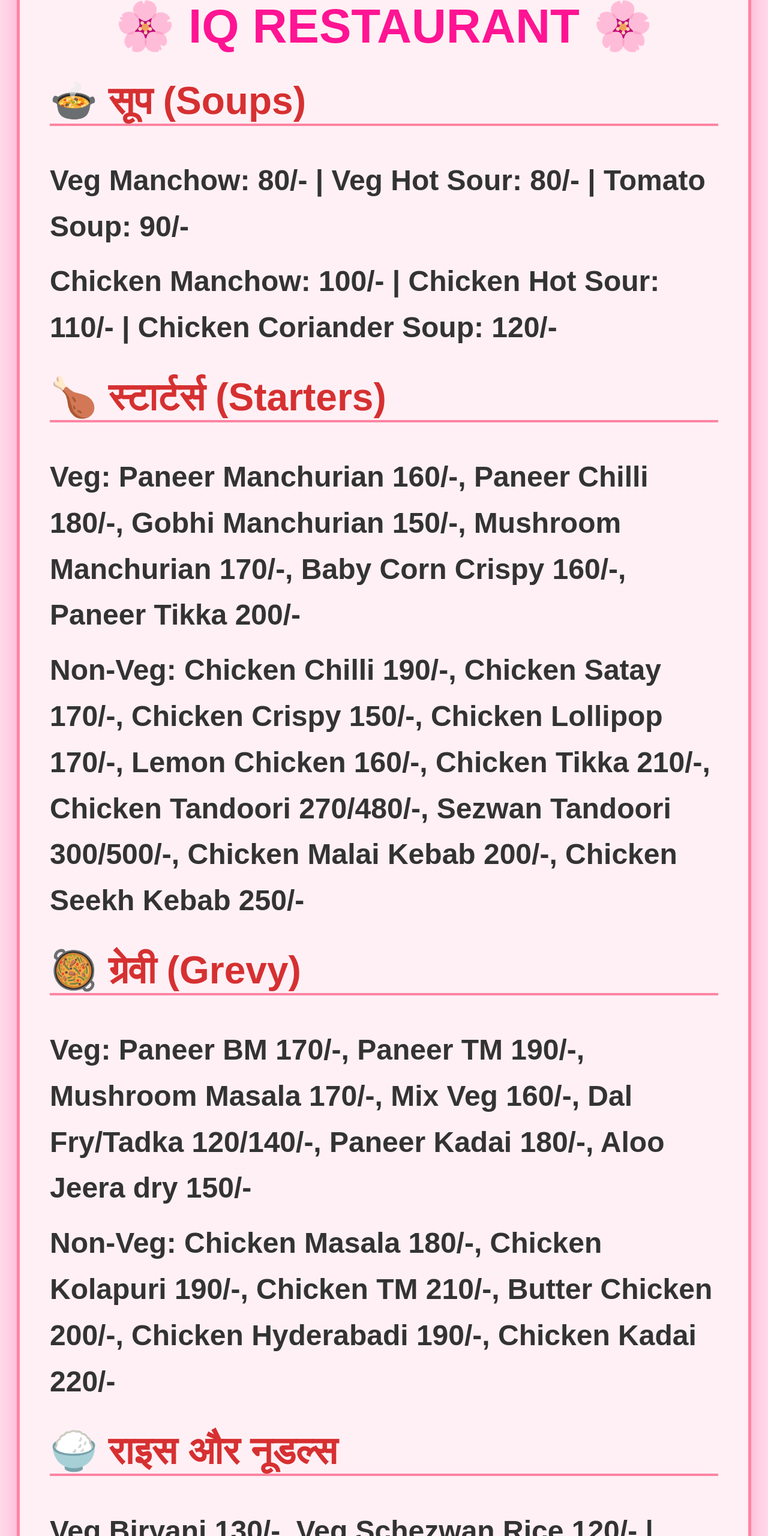
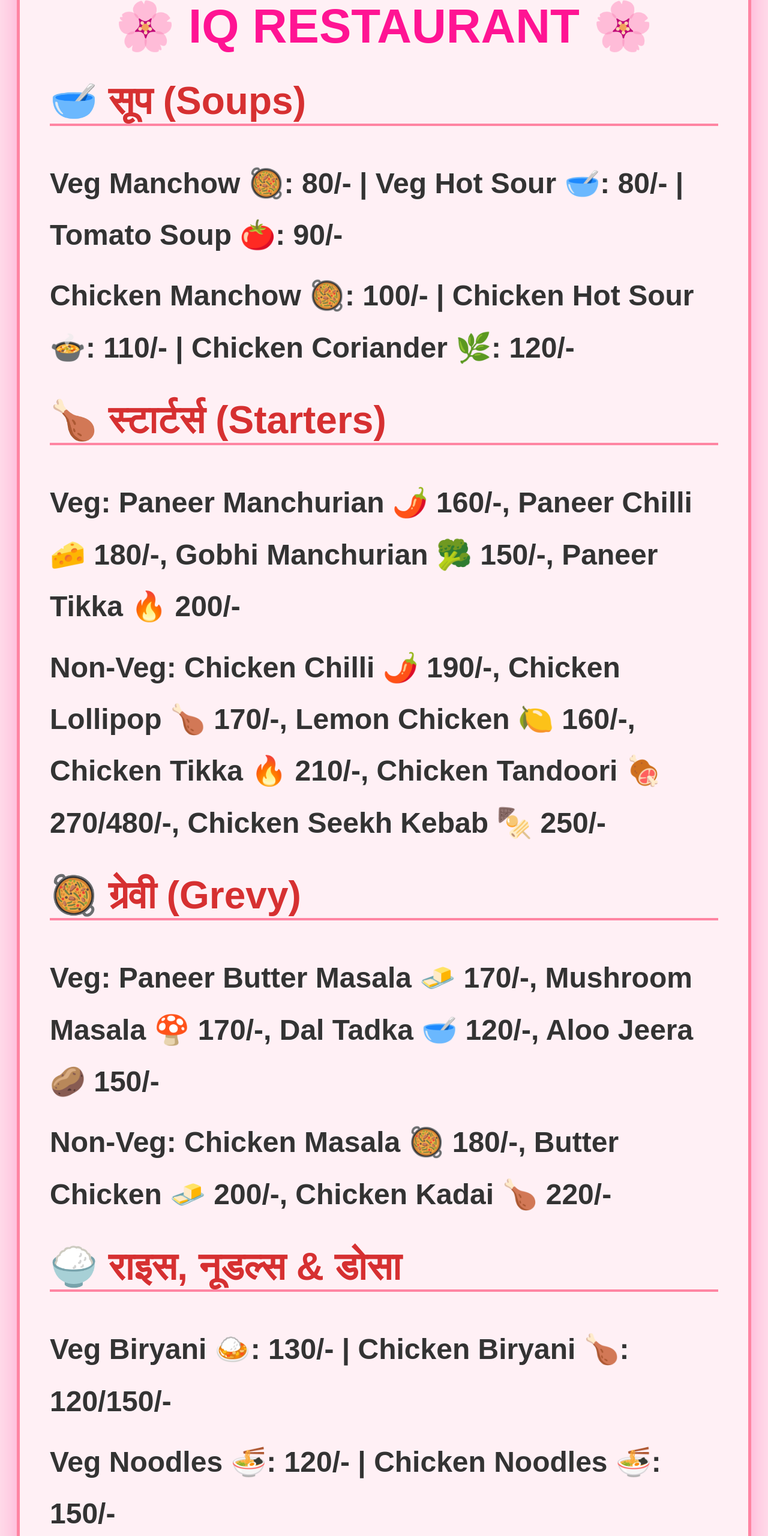
Before and after one commit to Aryan-Bhaiya-Priyanka/my-restaurant-website, a plain HTML site: page index.html in a window 1280 px wide. Shown: the part 140-2700 px from the top of the page at 60% size. Drawn offline with Linux system fonts and the light colour scheme.

Commit message:
पिंक थीम और इमोजी के साथ मेनू अपडेट

```diff
--- a/index.html
+++ b/index.html
@@ -10,24 +10,25 @@
     <div class="menu-container">
         <h1 class="flower-title">🌸 IQ RESTAURANT 🌸</h1>
 
-        <h2>🍲 सूप (Soups)</h2>
-        <p>Veg Manchow: 80/- | Veg Hot Sour: 80/- | Tomato Soup: 90/-</p>
-        <p>Chicken Manchow: 100/- | Chicken Hot Sour: 110/- | Chicken Coriander Soup: 120/-</p>
+        <h2>🥣 सूप (Soups)</h2>
+        <p>Veg Manchow 🥘: 80/- | Veg Hot Sour 🥣: 80/- | Tomato Soup 🍅: 90/-</p>
+        <p>Chicken Manchow 🥘: 100/- | Chicken Hot Sour 🍲: 110/- | Chicken Coriander 🌿: 120/-</p>
 
         <h2>🍗 स्टार्टर्स (Starters)</h2>
-        <p><b>Veg:</b> Paneer Manchurian 160/-, Paneer Chilli 180/-, Gobhi Manchurian 150/-, Mushroom Manchurian 170/-, Baby Corn Crispy 160/-, Paneer Tikka 200/-</p>
-        <p><b>Non-Veg:</b> Chicken Chilli 190/-, Chicken Satay 170/-, Chicken Crispy 150/-, Chicken Lollipop 170/-, Lemon Chicken 160/-, Chicken Tikka 210/-, Chicken Tandoori 270/480/-, Sezwan Tandoori 300/500/-, Chicken Malai Kebab 200/-, Chicken Seekh Kebab 250/-</p>
+        <p><b>Veg:</b> Paneer Manchurian 🌶️ 160/-, Paneer Chilli 🧀 180/-, Gobhi Manchurian 🥦 150/-, Paneer Tikka 🔥 200/-</p>
+        <p><b>Non-Veg:</b> Chicken Chilli 🌶️ 190/-, Chicken Lollipop 🍗 170/-, Lemon Chicken 🍋 160/-, Chicken Tikka 🔥 210/-, Chicken Tandoori 🍖 270/480/-, Chicken Seekh Kebab 🍢 250/-</p>
 
         <h2>🥘 ग्रेवी (Grevy)</h2>
-        <p><b>Veg:</b> Paneer BM 170/-, Paneer TM 190/-, Mushroom Masala 170/-, Mix Veg 160/-, Dal Fry/Tadka 120/140/-, Paneer Kadai 180/-, Aloo Jeera dry 150/-</p>
-        <p><b>Non-Veg:</b> Chicken Masala 180/-, Chicken Kolapuri 190/-, Chicken TM 210/-, Butter Chicken 200/-, Chicken Hyderabadi 190/-, Chicken Kadai 220/-</p>
+        <p><b>Veg:</b> Paneer Butter Masala 🧈 170/-, Mushroom Masala 🍄 170/-, Dal Tadka 🥣 120/-, Aloo Jeera 🥔 150/-</p>
+        <p><b>Non-Veg:</b> Chicken Masala 🥘 180/-, Butter Chicken 🧈 200/-, Chicken Kadai 🍗 220/-</p>
 
-        <h2>🍚 राइस और नूडल्स</h2>
-        <p>Veg Biryani 130/-, Veg Schezwan Rice 120/- | Chicken Biryani 120/150/-, Chicken Schezwan Rice 180/-</p>
-        <p>Veg Noodles 120/-, Chicken Noodles 150/-, Chicken Schezwan Noodles 170/-</p>
+        <h2>🍚 राइस, नूडल्स & डोसा</h2>
+        <p>Veg Biryani 🍛: 130/- | Chicken Biryani 🍗: 120/150/-</p>
+        <p>Veg Noodles 🍜: 120/- | Chicken Noodles 🍜: 150/-</p>
+        <p>South Indian Specials 🥥: Dosa/Idli/Vada options available!</p>
 
         <h2>🍞 इंडियन ब्रेड्स</h2>
-        <p>Tandoori Roti 20/-, Butter Roti 30/-, Naan 40/-, Butter Naan 50/-, Cheese Naan 90/-, Aloo Paratha 80/-</p>
+        <p>Tandoori Roti 🫓: 20/- | Butter Naan 🫓: 50/- | Cheese Garlic Naan 🧄: 100/-</p>
 
         <a href="tel:7757896296" class="call-btn">📞 अभी कॉल करें: 7757896296</a>
     </div>
--- a/style.css
+++ b/style.css
@@ -2,7 +2,7 @@ body { background-color: #ffdeeb; font-family: sans-serif; padding: 20px; }
 .menu-container { background: #fff0f5; padding: 50px; border-radius: 40px; border: 5px solid #ff85a2; box-shadow: 0 10px 40px rgba(255,105,180,0.5); }
 .flower-title { font-size: 5rem; color: #ff1493; text-align: center; margin-bottom: 30px; }
 h2 { font-size: 4rem; color: #d63031; margin-top: 40px; border-bottom: 4px solid #ff85a2; }
-p { font-size: 3rem; line-height: 1.6; color: #333; font-weight: bold; margin: 15px 0; }
+p { font-size: 3rem; line-height: 1.8; color: #333; font-weight: bold; margin: 15px 0; }
 .call-btn {
     display: block; padding: 50px; background: #ff69b4; color: white;
     text-decoration: none; font-size: 3.5rem; text-align: center;
```
